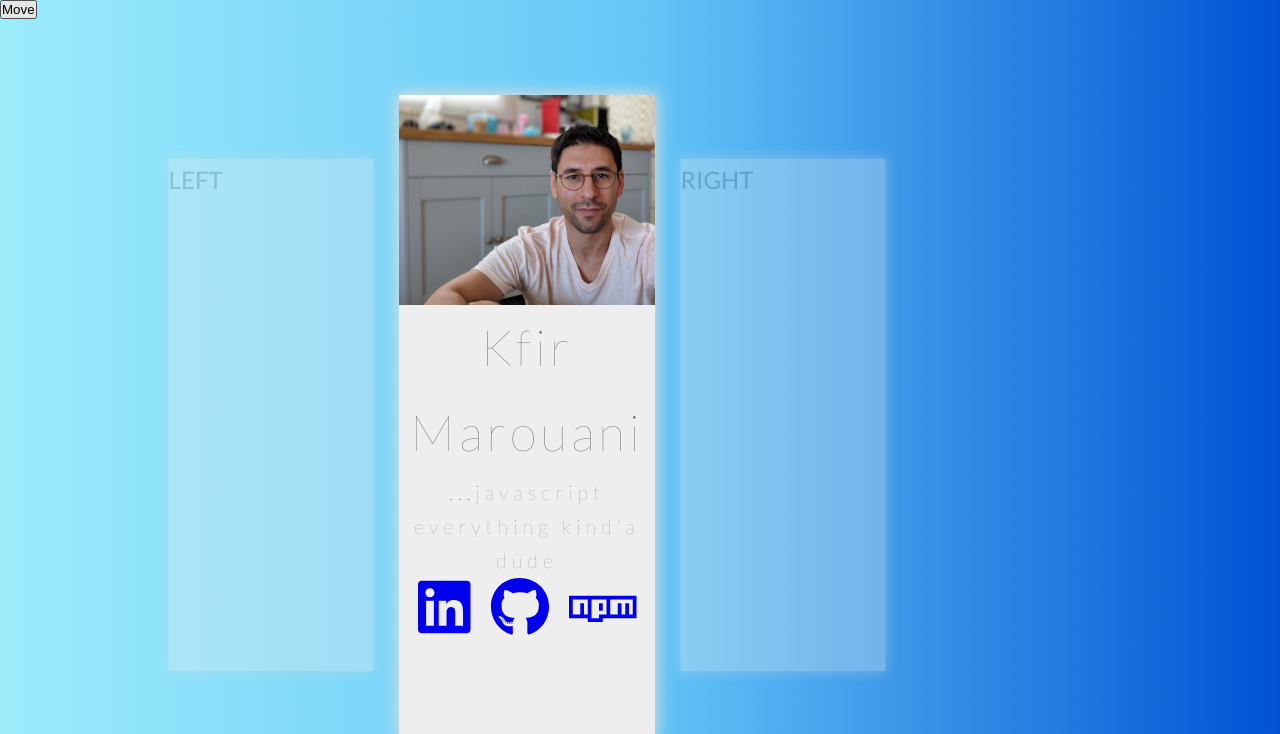
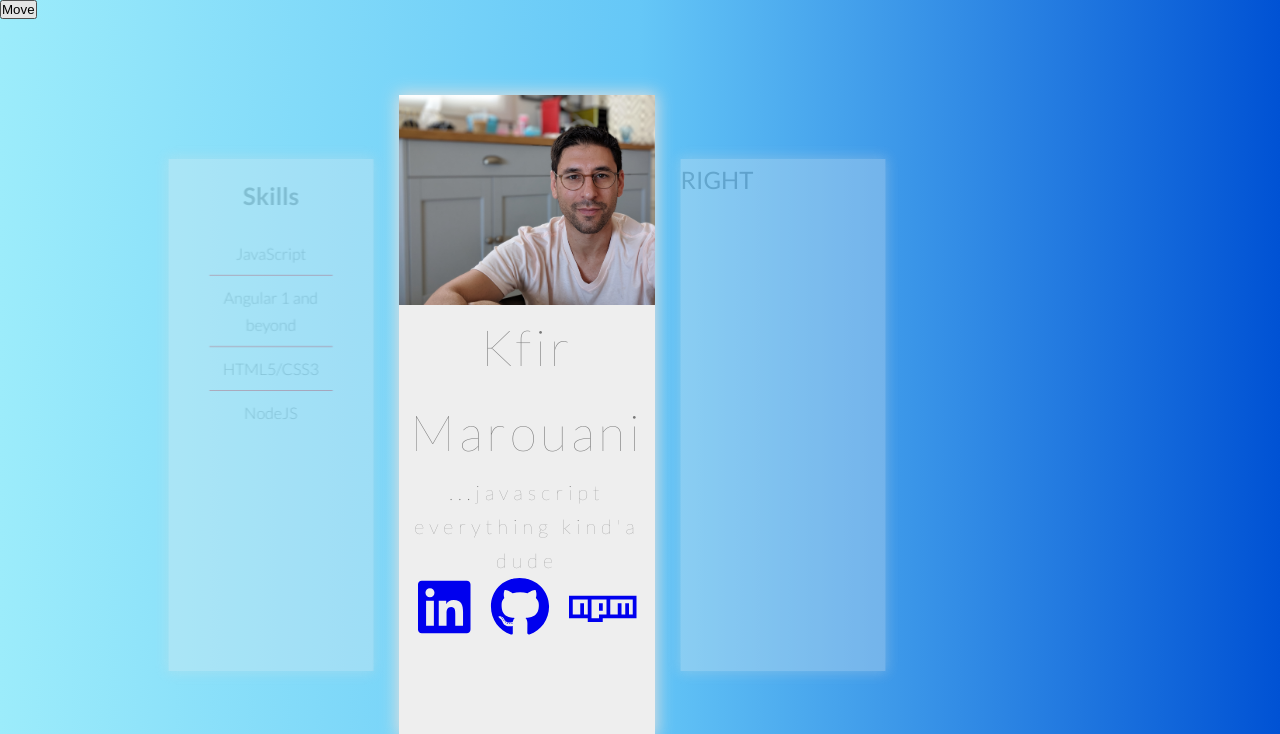
Before and after one commit to kfirm/profile-page, a PHP site: page /index.html in a window 1280 px wide. Shown: the top 734 px of the page. Run offline with PHP 8.4, Linux system fonts and the light colour scheme; some libraries are stand-ins or nearby versions.

Commit message:
Added Skills section

```diff
--- a/css/style.css
+++ b/css/style.css
@@ -89,3 +89,41 @@ html {
     left: 50%; }
   to {
     left: 0; } }
+
+.skills {
+  font-weight: 300; }
+  .skills__title {
+    text-align: center;
+    font-size: 3rem;
+    margin: 2rem 0;
+    font-weight: 600; }
+  .skills ul {
+    list-style: none; }
+    .skills ul li {
+      font-size: 2rem;
+      animation: FadeIn 1s linear;
+      animation-fill-mode: both;
+      margin: 0 auto;
+      padding: 10px;
+      width: 60%;
+      text-align: center; }
+      .skills ul li:not(:last-child) {
+        border-bottom: 1px solid red; }
+      .skills ul li:nth-child(1) {
+        animation-delay: .1s; }
+      .skills ul li:nth-child(2) {
+        animation-delay: .3s; }
+      .skills ul li:nth-child(3) {
+        animation-delay: .5s; }
+      .skills ul li:nth-child(4) {
+        animation-delay: .7s; }
+
+@keyframes FadeIn {
+  0% {
+    opacity: 0;
+    transform: scale(0.1); }
+  85% {
+    opacity: 1;
+    transform: scale(1.05); }
+  100% {
+    transform: scale(1); } }
--- a/index.html
+++ b/index.html
@@ -18,8 +18,14 @@
 <body>
     <div class="container">
         <div class="cards-container">
-            <div id="left" class="card card--0">
-                LEFT
+            <div id="left" class="skills card card--0">
+                <p class="skills skills__title">Skills</p>
+                <ul>
+                    <li>JavaScript</li>
+                    <li>Angular 1 and beyond</li>
+                    <li>HTML5/CSS3</li>
+                    <li>NodeJS</li>
+                </ul>
             </div>
             <div id="main" class="card card--1">
                 <div class="profile-image">
--- a/sass/rotating.scss
+++ b/sass/rotating.scss
@@ -141,3 +141,5 @@ html {
     left: 0;
   }
 }
+
+@import "skills";
--- /dev/null
+++ b/sass/skills.scss
@@ -0,0 +1,59 @@
+.skills {
+
+  font-weight: 300;
+
+  &__title {
+    text-align: center;
+    font-size: 3rem;
+    margin: 2rem 0;
+    font-weight: 600;
+  }
+
+  ul {
+
+    list-style: none;
+
+    li {
+      font-size: 2rem;
+      animation: FadeIn 1s linear;
+      animation-fill-mode: both;
+      margin: 0 auto;
+      padding: 10px;
+      width: 60%;
+      text-align: center;
+
+      &:not(:last-child) {
+        border-bottom: 1px solid red;
+      }
+
+      &:nth-child(1) {
+        animation-delay: .1s
+      }
+      &:nth-child(2) {
+        animation-delay: .3s
+      }
+      &:nth-child(3) {
+        animation-delay: .5s
+      }
+      &:nth-child(4) {
+        animation-delay: .7s
+      }
+
+    }
+  }
+}
+
+@keyframes FadeIn {
+  0% {
+    opacity: 0;
+    transform: scale(.1);
+  }
+
+  85% {
+    opacity: 1;
+    transform: scale(1.05);
+  }
+  100% {
+    transform: scale(1);
+  }
+}
```
